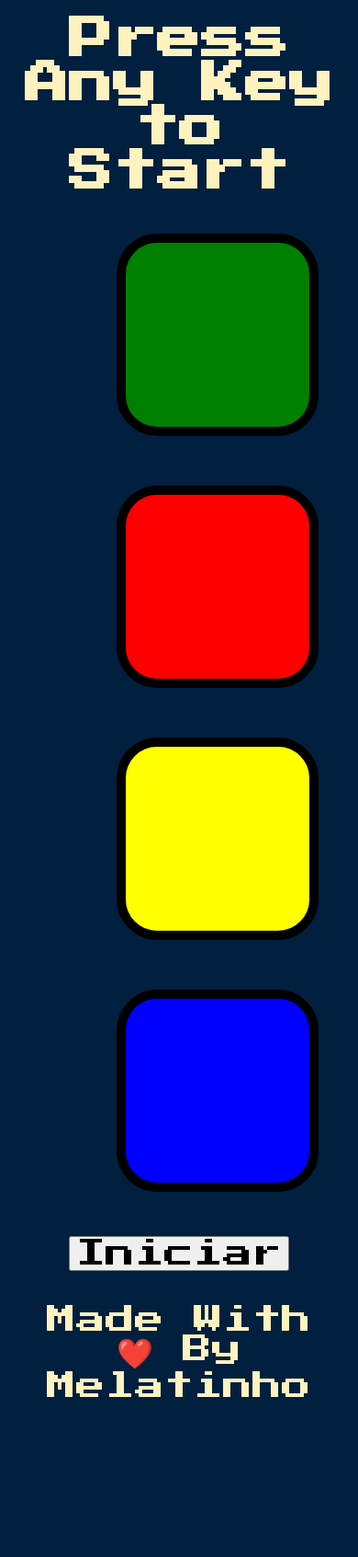
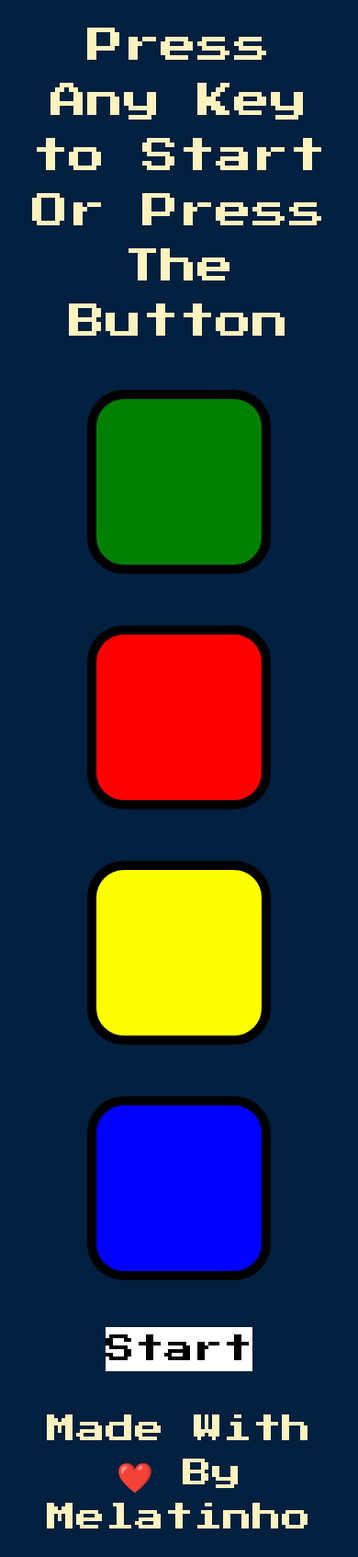
Before and after one commit to GuilhermeMelati/Simon-Game-Challenge, a plain HTML site: page index.html in a window 390 px wide. Shown: the whole page at 92% size. Before the commit the page ends 1542 px from the top, so only its background shows below. Drawn offline with nearby package versions, Linux system fonts and the light colour scheme.

Commit message:
mobile adaptative

```diff
--- a/index.html
+++ b/index.html
@@ -7,12 +7,13 @@
   <link rel="stylesheet" href="styles.css">
   <link href="https://fonts.googleapis.com/css?family=Press+Start+2P" rel="stylesheet">
   <script src="https://ajax.googleapis.com/ajax/libs/jquery/3.6.0/jquery.min.js"></script>
+  <link href="https://unpkg.com/tailwindcss@^2/dist/tailwind.min.css" rel="stylesheet">
 </head>
 
 <body>
-  <h1 id="level-title">Press Any Key to Start</h1>
-  <div class="container">
-    <div lass="row">
+  <h1 id="level-title">Press Any Key to Start Or Press The Button</h1>
+  <div class="grid grid-cols-1 grid-rows-2">
+    <div class="row">
 
       <div type="button" id="green" class="btn green">
 
@@ -36,7 +37,7 @@
 
   </div>
 
-  <button class="recovery">Iniciar</button>
+  <button class="recovery">Start</button>
   <script src="index.js"></script>
 </body>
 
--- a/index.js
+++ b/index.js
@@ -60,7 +60,9 @@ function ErrorClick() {
         $("body").css({"background": "#011F3F"})
     }, 500);
     score = []
-    $("#level-title").text("Game Over, pres any key to try again!")
+    $("#level-title").text("Game Over, Try Again!")
+    $(".recovery").text("Try Again!")
+    PlaySound("wrong")
 }
 
 function PlaySound(name) {
--- a/styles.css
+++ b/styles.css
@@ -5,7 +5,7 @@ body {
 
 #level-title {
   font-family: 'Press Start 2P', cursive;
-  font-size: 3rem;
+  font-size: 2.5rem;
   margin:  5%;
   color: #FEF2BF;
 }
@@ -63,5 +63,6 @@ footer {
   font-family: 'Press Start 2P', cursive;
   font-size: 2rem;
   margin:  5%;
+  background-color: white;
   color: black;
 }
```
